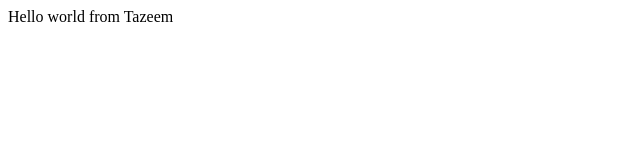
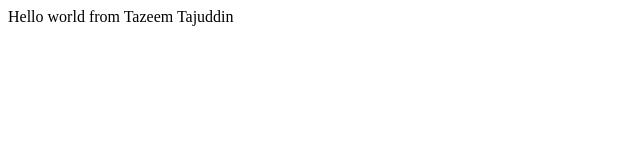
Before and after one commit to TazeemTajuddin/bootcamp2020-1assignment, a plain HTML site: page index.html in a window 1280 px wide. Shown: the full height of the page, 0-640 px from the left. Drawn offline with Linux system fonts and the light colour scheme.

Commit message:
update new final

```diff
--- a/index.html
+++ b/index.html
@@ -5,7 +5,7 @@
 </head>
 <body>
     <div>
-        Hello world from Tazeem
+        Hello world from Tazeem Tajuddin
     </div>
 </body>
 </html>
```
